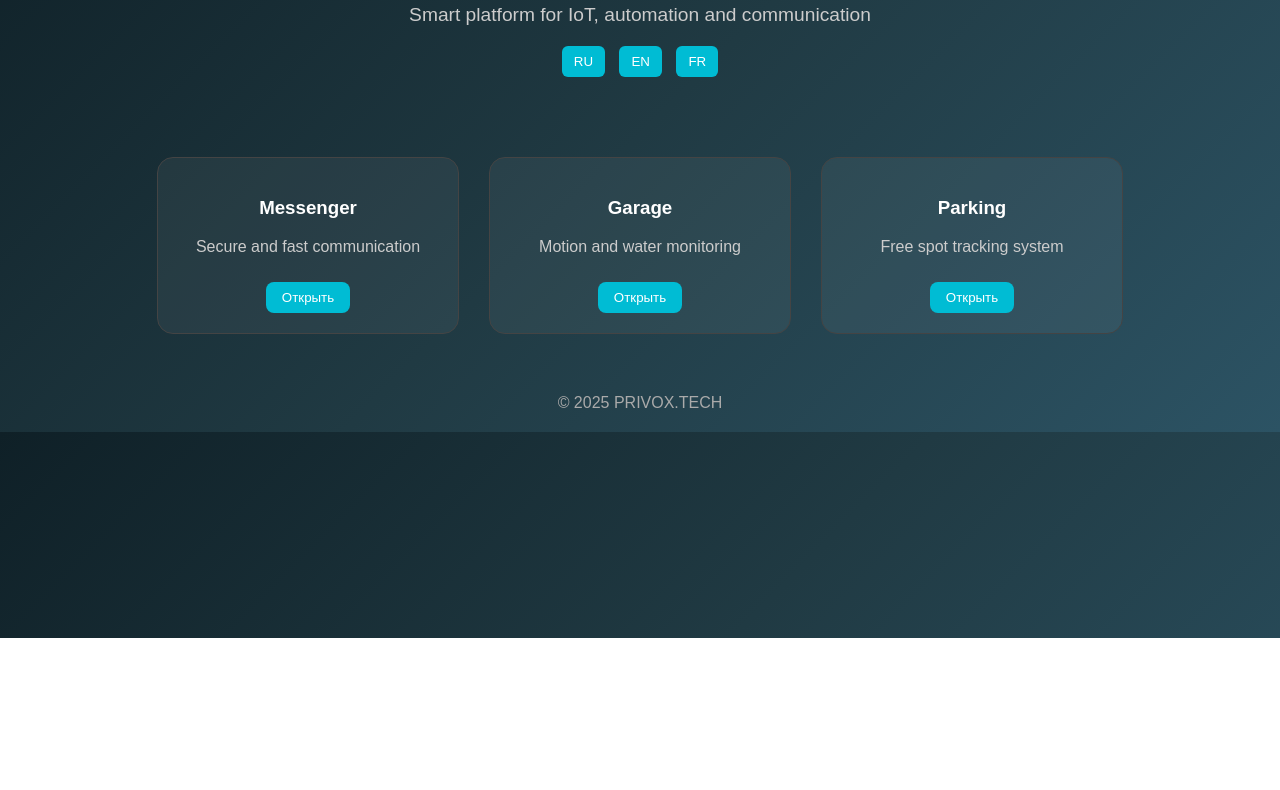
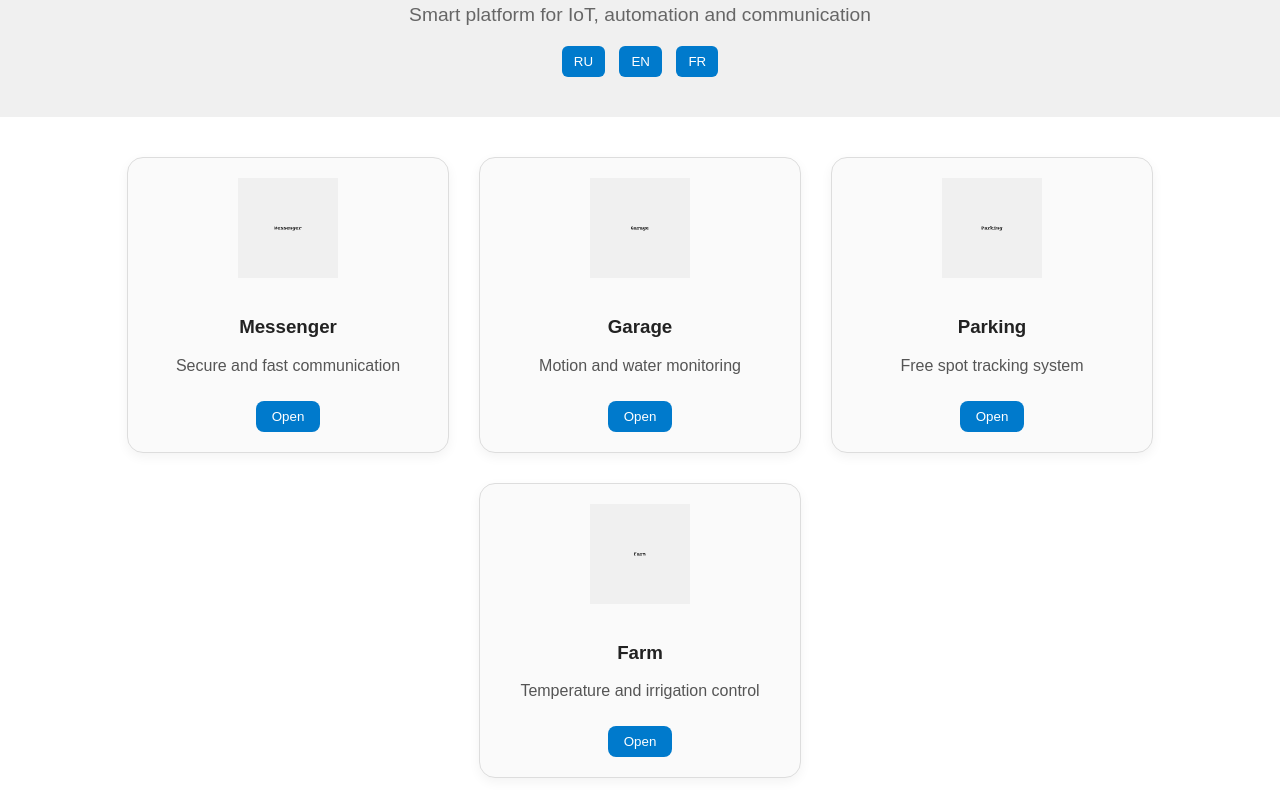
Before and after one commit to EugeneRider375/privox-landing, a plain HTML site: page index.html in a window 1280 px wide. Shown: the part 162-952 px from the top of the page. Before the commit the page ends 800 px from the top, so only its background shows below. Drawn offline with Linux system fonts and the light colour scheme.

Commit message:
Add files via upload

```diff
--- a/css/style.css
+++ b/css/style.css
@@ -2,12 +2,13 @@
 body {
   margin: 0;
   font-family: Arial, sans-serif;
-  background: linear-gradient(135deg, #0f2027, #203a43, #2c5364);
-  color: white;
+  background: #ffffff;
+  color: #333;
 }
 header {
   text-align: center;
   padding: 60px 20px 20px;
+  background: #f0f0f0;
 }
 h1 {
   font-size: 3em;
@@ -15,13 +16,13 @@ h1 {
 }
 .subtitle {
   font-size: 1.2em;
-  color: #ccc;
+  color: #666;
 }
 .lang-switch {
   margin: 20px;
 }
 .lang-switch button {
-  background-color: #00bcd4;
+  background-color: #007acc;
   color: white;
   border: none;
   padding: 8px 12px;
@@ -37,30 +38,38 @@ h1 {
   padding: 40px 20px;
 }
 .card {
-  background-color: rgba(255, 255, 255, 0.05);
-  border: 1px solid #444;
+  background-color: #fafafa;
+  border: 1px solid #ddd;
   border-radius: 16px;
-  width: 260px;
+  width: 280px;
   padding: 20px;
   text-align: center;
+  box-shadow: 0 4px 12px rgba(0,0,0,0.05);
+}
+.card img {
+  width: 100px;
+  height: 100px;
+  object-fit: contain;
+  margin-bottom: 15px;
 }
 .card h3 {
-  color: white;
+  color: #222;
 }
 .card p {
-  color: #ccc;
+  color: #555;
 }
 .card button {
   margin-top: 10px;
   padding: 8px 16px;
   border: none;
   border-radius: 8px;
-  background-color: #00bcd4;
+  background-color: #007acc;
   color: white;
   cursor: pointer;
 }
 footer {
   text-align: center;
   padding: 20px;
-  color: #aaa;
+  background: #f0f0f0;
+  color: #666;
 }
--- a/js/lang.js
+++ b/js/lang.js
@@ -7,7 +7,9 @@ const content = {
       { name: "Мессенджер", desc: "Безопасная и быстрая связь", link: "https://chat.privox.tech" },
       { name: "Гараж", desc: "Мониторинг движения и воды", link: "https://garage.privox.tech" },
       { name: "Парковка", desc: "Система свободных мест", link: "#" },
-    ]
+      { name: "Ферма", desc: "Контроль температуры и полив", link: "#" },
+    ],
+    button: "Открыть"
   },
   en: {
     title: "PRIVOX.TECH",
@@ -16,16 +18,20 @@ const content = {
       { name: "Messenger", desc: "Secure and fast communication", link: "https://chat.privox.tech" },
       { name: "Garage", desc: "Motion and water monitoring", link: "https://garage.privox.tech" },
       { name: "Parking", desc: "Free spot tracking system", link: "#" },
-    ]
+      { name: "Farm", desc: "Temperature and irrigation control", link: "#" },
+    ],
+    button: "Open"
   },
   fr: {
     title: "PRIVOX.TECH",
     subtitle: "Plateforme intelligente pour l'IoT, l'automatisation et la communication",
     projects: [
       { name: "Messagerie", desc: "Communication rapide et sécurisée", link: "https://chat.privox.tech" },
-      { name: "Garage", desc: "Surveillance des mouvements et de l'eau", link: "https://garage.privox.tech" },
+      { name: "Garage", desc: "Surveillance du mouvement et de l'eau", link: "https://garage.privox.tech" },
       { name: "Parking", desc: "Système de gestion des places libres", link: "#" },
-    ]
+      { name: "Ferme", desc: "Contrôle de température et irrigation", link: "#" },
+    ],
+    button: "Accéder"
   }
 };
 
@@ -39,10 +45,10 @@ function setLang(lang) {
   t.projects.forEach(p => {
     const card = document.createElement("div");
     card.className = "card";
-    card.innerHTML = `<h3>${p.name}</h3><p>${p.desc}</p><button onclick="location.href='${p.link}'">Открыть</button>`;
+    const imageName = p.name.toLowerCase().replace(/é|è|ë/g, "e") + ".png";
+    card.innerHTML = `<img src="images/${imageName}" alt="${p.name}"><h3>${p.name}</h3><p>${p.desc}</p><button onclick="location.href='${p.link}'">${t.button}</button>`;
     projects.appendChild(card);
   });
 }
 
-// auto-detect browser language
 setLang(navigator.language.startsWith("fr") ? "fr" : navigator.language.startsWith("ru") ? "ru" : "en");
```
Also changed, not shown: images/farm.png (added), images/garage.png (added), images/messenger.png (added), images/parking.png (added).
